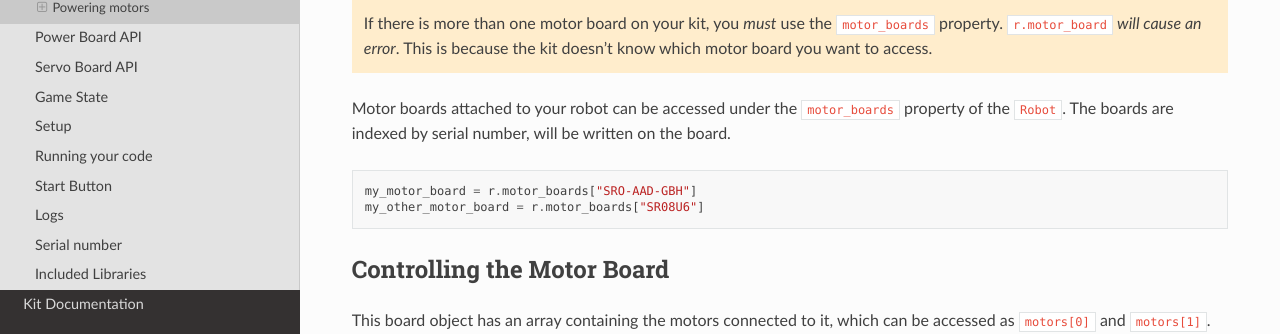
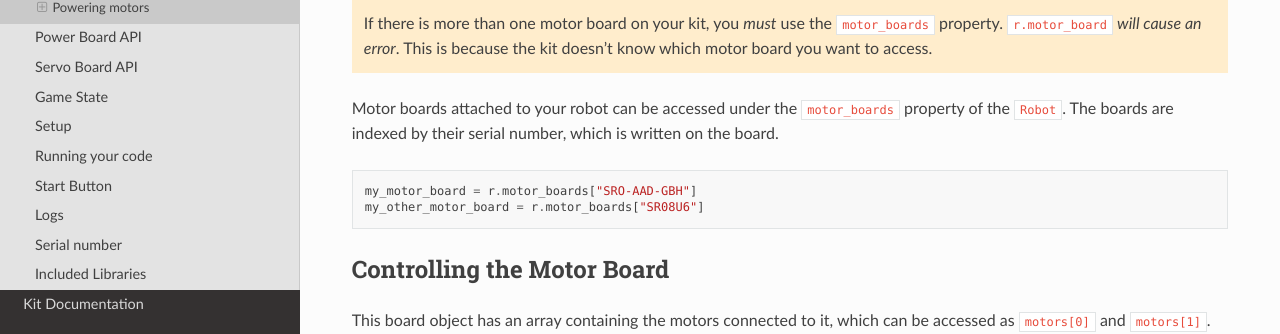
Before and after one commit to sourcebots/sbot, a Sphinx documentation site: the page built from docs/source/api/motor-board.rst, in a window 1280 px wide and 900 px high. Shown: the part 433-767 px from the top of the window. Built offline with Sphinx 7.4.7 and the Read the Docs theme 2.0.0, drawn with Linux system fonts in a browser that asks for light colours.

Commit message:
Fix grammar
Co-Authored-By: Kier Davis <me@kierdavis.com>

```diff
--- a/docs/source/api/motor-board.rst
+++ b/docs/source/api/motor-board.rst
@@ -19,7 +19,7 @@ using the ``motor_board`` property of the ``Robot`` object.
   the kit doesn't know which motor board you want to access.
 
 Motor boards attached to your robot can be accessed under the ``motor_boards``
-property of the ``Robot``. The boards are indexed by serial number, will be written on the board.
+property of the ``Robot``. The boards are indexed by their serial number, which is written on the board.
 
 .. code:: python
 
```
